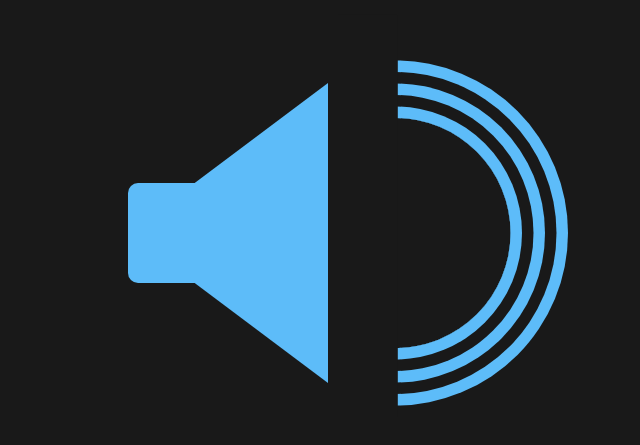
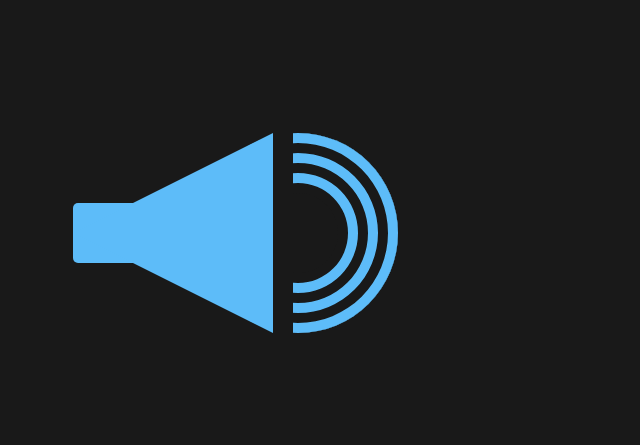
Before and after one commit to emir-masinovic/css-challenge-megaphone, a plain HTML site: page index.html in a window 1280 px wide. Shown: the part 167-612 px from the top of the page, without its empty margins (362-1002 px from the left). Drawn offline with Linux system fonts and the light colour scheme.

Commit message:
try2, very good

```diff
--- a/index.css
+++ b/index.css
@@ -6,56 +6,60 @@
 
 body {
   background: #191919;
-}
-
-div {
-  /* background: #5dbcf9; */
+  height: 100vh;
+  display: flex;
+  gap: 10px;
+  justify-content: center;
 }
 
 #speaker,
 #sound {
-  position: absolute;
-  inset: 0;
-  margin: auto;
-  width: 0;
-  height: 0;
-  /* rotate: 45deg; */
-}
-#speaker {
-  left: -100px;
-  /* border-top: 140px solid transparent; */
-  border-top: 150px solid transparent;
-  border-right: 200px solid #5dbcf9;
-  border-bottom: 150px solid transparent;
+  align-self: center;
+  width: 200px;
+  height: 200px;
+  position: relative;
+  background: transparent;
 }
 
 #speaker::before {
   content: "";
   position: absolute;
-  height: 100px;
-  width: 100px;
-  background-color: #5dbcf9;
-  top: -50px;
-  border-radius: 10px 0 0 10px;
+  right: 0;
+  border-top: 100px solid transparent;
+  border-right: 200px solid #5dbcf9;
+  border-bottom: 100px solid transparent;
+  z-index: 2;
 }
 
-#sound {
-  width: 200px;
-  height: 100px;
-  scale: 1.15;
-  border-radius: 100px 100px 0 0;
-  rotate: 90deg;
-  right: -350px;
-  box-shadow: 0 0 0 10px #5dbcf9, 0 0 0 20px #191919, 0 0 0 30px #5dbcf9,
-    0 0 0 40px #191919, 0 0 0 50px #5dbcf9;
+#speaker::after {
+  --size: 60px;
+  content: "";
+  position: absolute;
+  left: 0;
+  height: var(--size);
+  width: calc(var(--size) * 1.5);
+  background-color: #5dbcf9;
+  top: calc(var(--size) + 10px);
+  border-radius: 5px;
 }
 
 #sound::before {
   content: "";
   position: absolute;
-  width: 350px;
-  height: 52px;
-  bottom: -50px;
-  right: -60px;
+  height: calc(200px - 0px);
+  width: calc(200px - 0px);
+  left: -85px;
+  border-radius: 50%;
+  box-shadow: inset 0px 0px 0px 10px #5dbcf9, inset 0px 0px 0px 20px #191919,
+    inset 0px 0px 0px 30px #5dbcf9, inset 0px 0px 0px 40px #191919,
+    inset 0px 0px 0px 50px #5dbcf9, inset 0px 0px 0px 60px #191919;
+}
+
+#sound::after {
+  content: "";
+  position: absolute;
+  height: calc(200px - 0px);
+  width: calc(20px - 0px);
   background-color: #191919;
+  left: -10px;
 }
```
